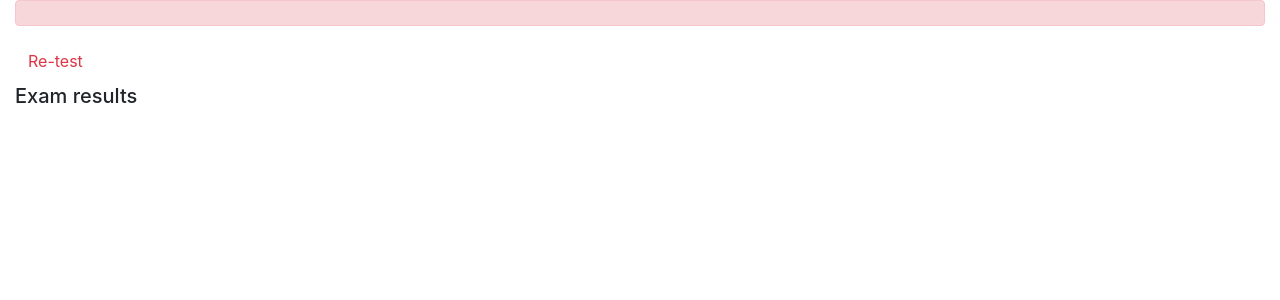
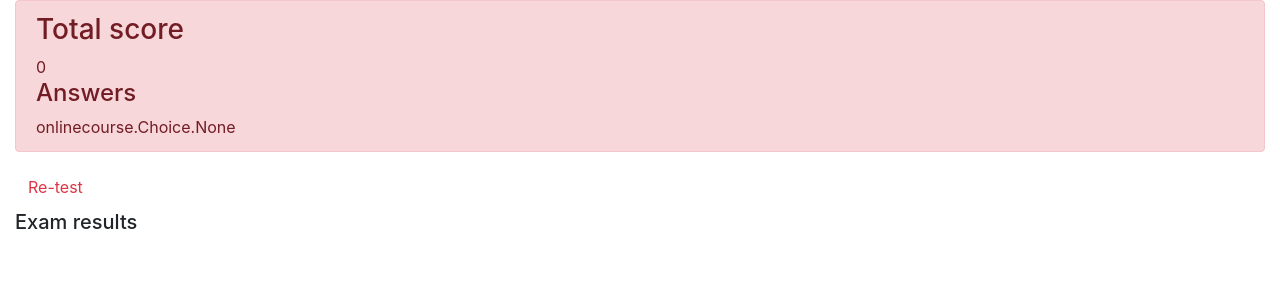
Before and after one commit to BacoMane/final_template, a Django app: page /onlinecourse/1/show_exam_result/1 in a window 1280 px wide. Shown: the part 56-356 px from the top of the page. Run offline with Django 3.2, Linux system fonts and the light colour scheme; data comes from the database, SQL or seed files in the repository; some libraries are stand-ins or nearby versions.

Commit message:
version 12

```diff
--- a/onlinecourse/templates/onlinecourse/exam_result_bootstrap.html
+++ b/onlinecourse/templates/onlinecourse/exam_result_bootstrap.html
@@ -43,6 +43,10 @@
         {% else %}
         <div class="alert alert-danger">
             <!--HINT Display failed info -->
+            <h3>Total score</h3>
+            {{total_score}}
+            <h4>Answers</h4>
+            {{selected_choice_ids}}
         </div>
         <a class="btn btn-link text-danger" href="{% url 'onlinecourse:course_details' course.id %}">Re-test</a>
         {% endif %}
```
